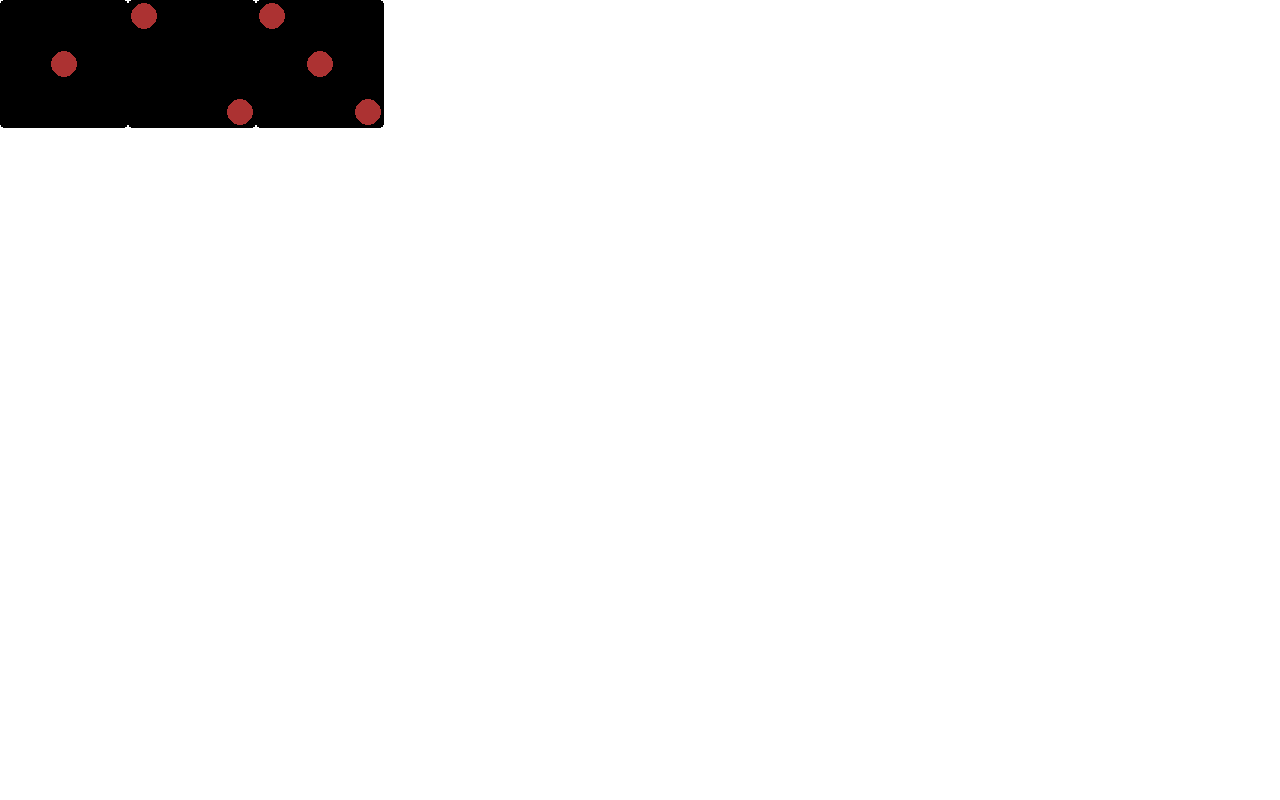
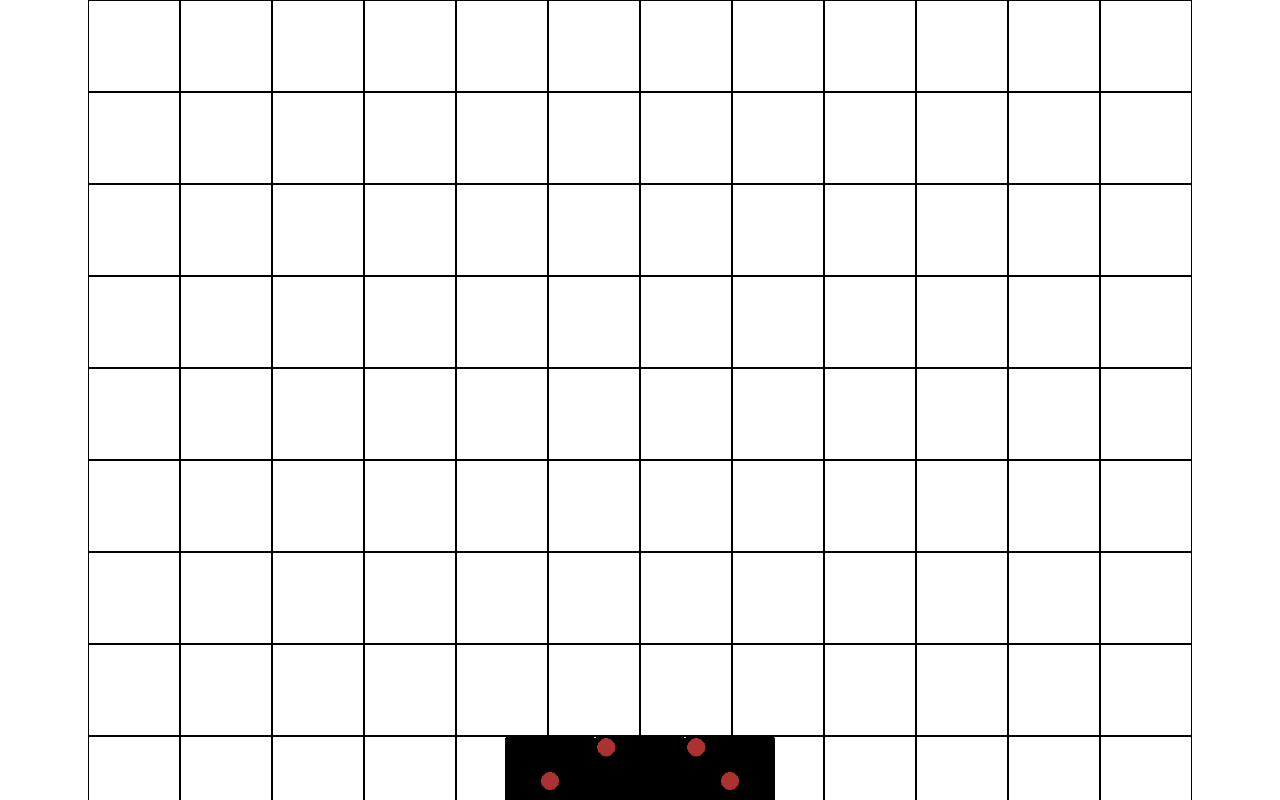
Before and after one commit to AstyanaxPitelet/Punto_Game, a React (Create React App) app in the folder client/: page /punto in a window 1280 px wide. Shown: the top 800 px of the page. Built offline with nearby package versions, Linux system fonts and the light colour scheme.

Commit message:
Modification de la grille de jeu

```diff
--- a/client/src/components/punto/Square.jsx
+++ b/client/src/components/punto/Square.jsx
@@ -1,9 +1,13 @@
+/* eslint-disable no-lone-blocks */
 import { useState } from "react"
 
 
 export default function Square() {
 
-    const [grid, setGrid] = useState(Array(144).fill(''))
+    const [grid, setGrid] = useState({
+        row: Array(12).fill(''),
+        collums: Array(12).fill('')
+    })
 
     const handleDragOver = (e) => {
         e.preventDefault()
@@ -19,9 +23,13 @@ export default function Square() {
 
     return (
         <div className="grid-drop">
-            {grid.map((c, idx) => (
-                <div onDragOver={(e) => handleDragOver(e)} onDrop={(e) => handleDrop(e)}  className="square" key={idx}>
+            {grid.row.map((r, idr) => (
+                <div className="row" key="idr">
+                  {grid.collums.map((c, idc) => (
+                    <div className="col" onDragOver={(e) => handleDragOver(e)} onDrop={(e) => handleDrop(e)}  className="square" key={idc}>
 
+                    </div>
+                  ))}
                 </div>
             ))}
         </div>
--- a/client/src/sass/style.scss
+++ b/client/src/sass/style.scss
@@ -12,6 +12,47 @@
     --border-input: #17647C;
     --danger: #E52515;
 }
+
+.game {
+    display: flex;
+    align-items: center;
+    justify-content: center;
+    flex-direction: column;
+
+    .cards-player {
+        margin-top: 1em;
+
+        .cards-list {
+
+            img {
+                width: 90px;
+                height: 90px;
+            }
+        }
+    }
+
+    .grid {
+
+        width: 100%;
+        height: 90vh;
+        .grid-drop {
+            display: flex;
+            flex-direction: row;
+            align-items: center;
+            justify-content: center;
+
+            .square {
+                width: 90px;
+                height: 90px;
+                border: 1px solid black;
+            }
+        }
+    }
+}
+
+
+
+
 
 
 .frm-page {
```
Also changed, not shown: client/src/components/punto/Punto.jsx (deleted, +0 -34 lines).
